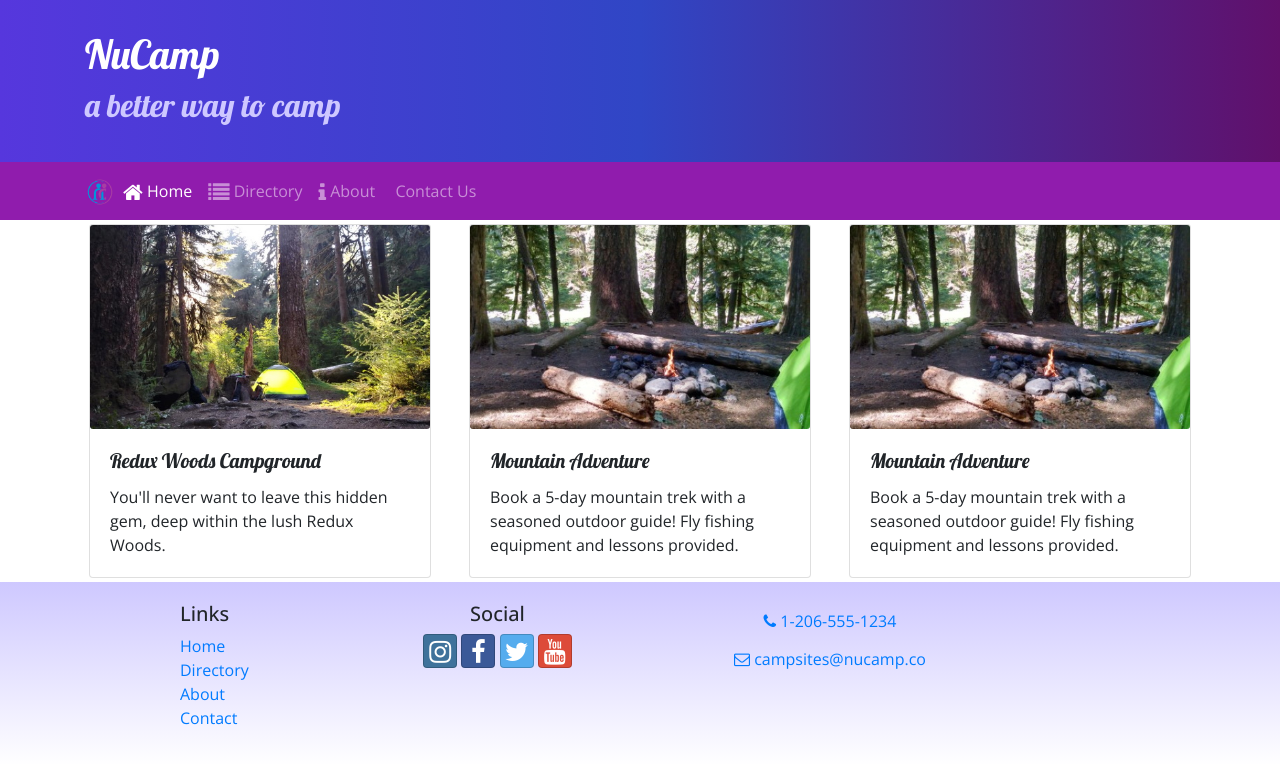
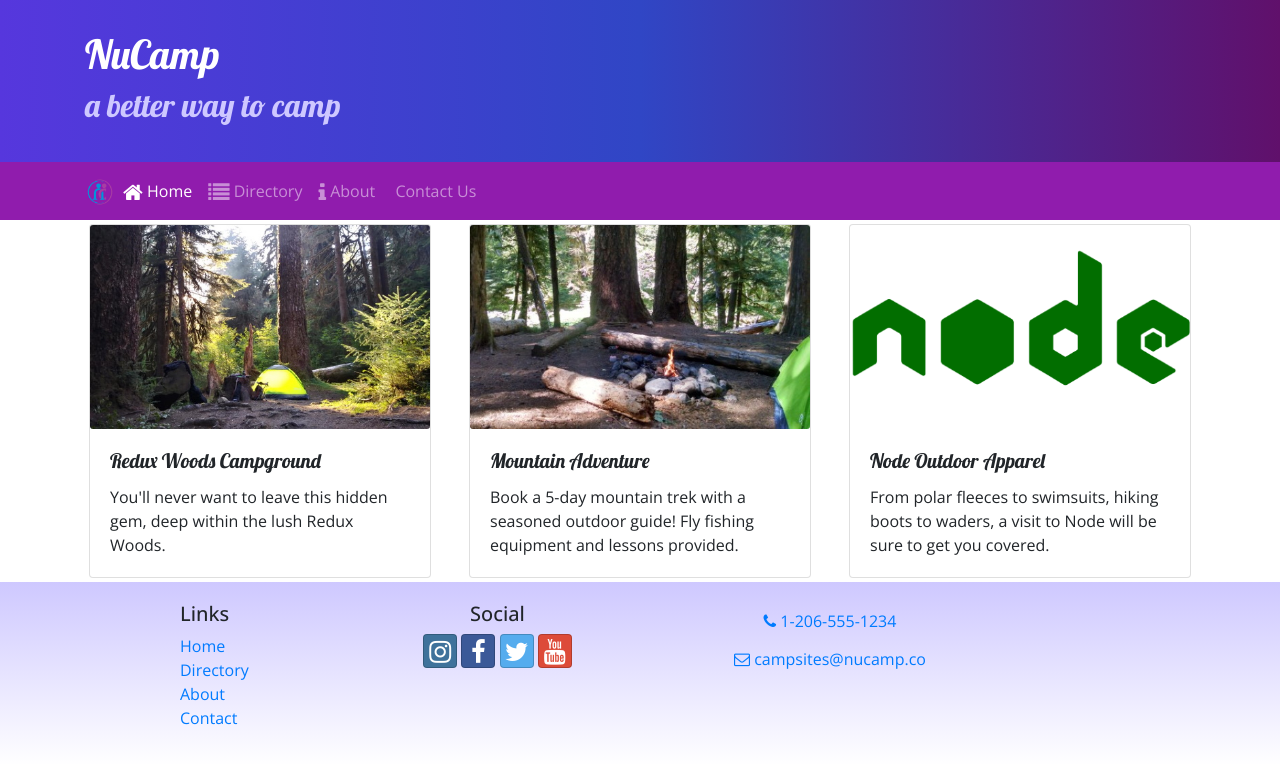
Before and after one commit to rmunoz33/nucampsite, a React (Create React App) app: page /home in a window 1280 px wide. Shown: the top 764 px of the page. Built offline with nearby package versions, Linux system fonts and the light colour scheme.

Commit message:
small fix

```diff
--- a/src/components/MainComponent.js
+++ b/src/components/MainComponent.js
@@ -30,7 +30,7 @@ class Main extends Component {
                 <Home
                     campsite={this.state.campsites.filter(campsite => campsite.featured)[0]}
                     promotion={this.state.promotions.filter(promotion => promotion.featured)[0]}
-                    partner={this.state.promotions.filter(partner => partner.featured)[0]}
+                    partner={this.state.partners.filter(partner => partner.featured)[0]}
                 />
             );
         }
```
